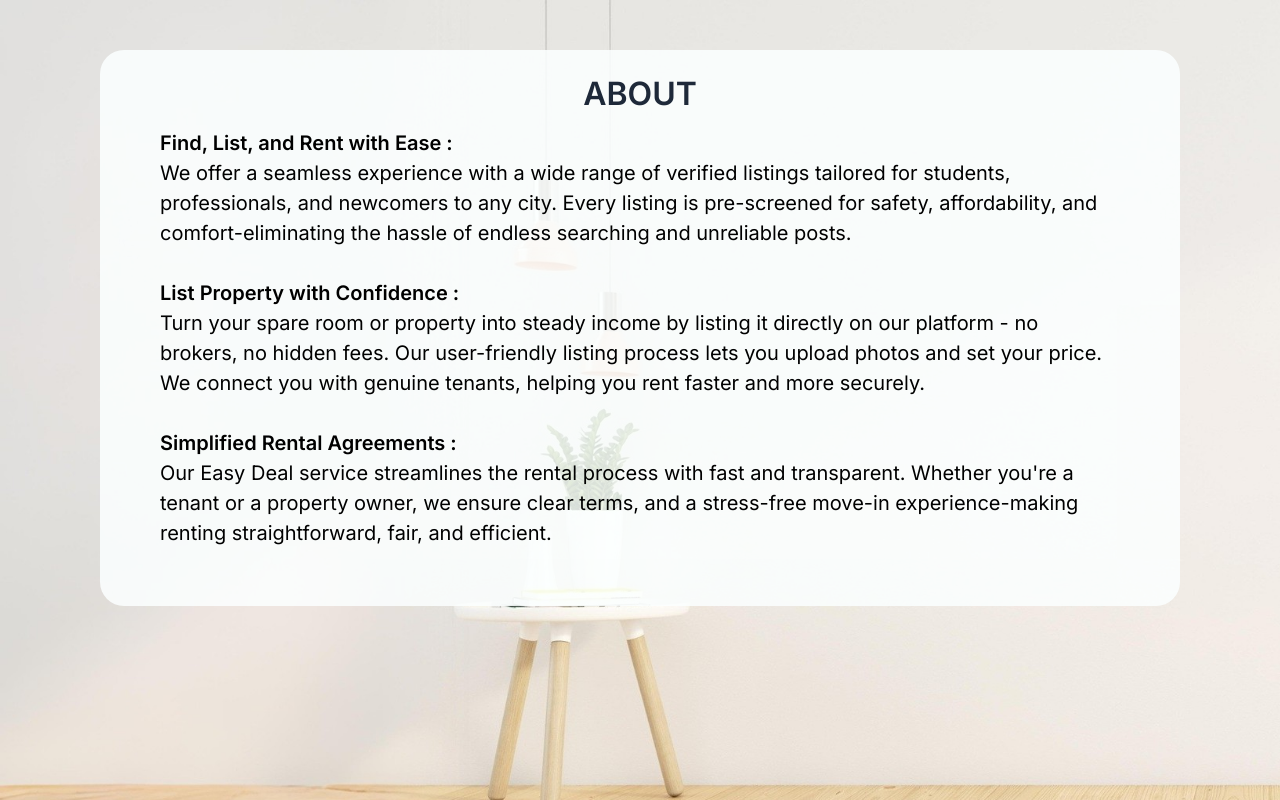
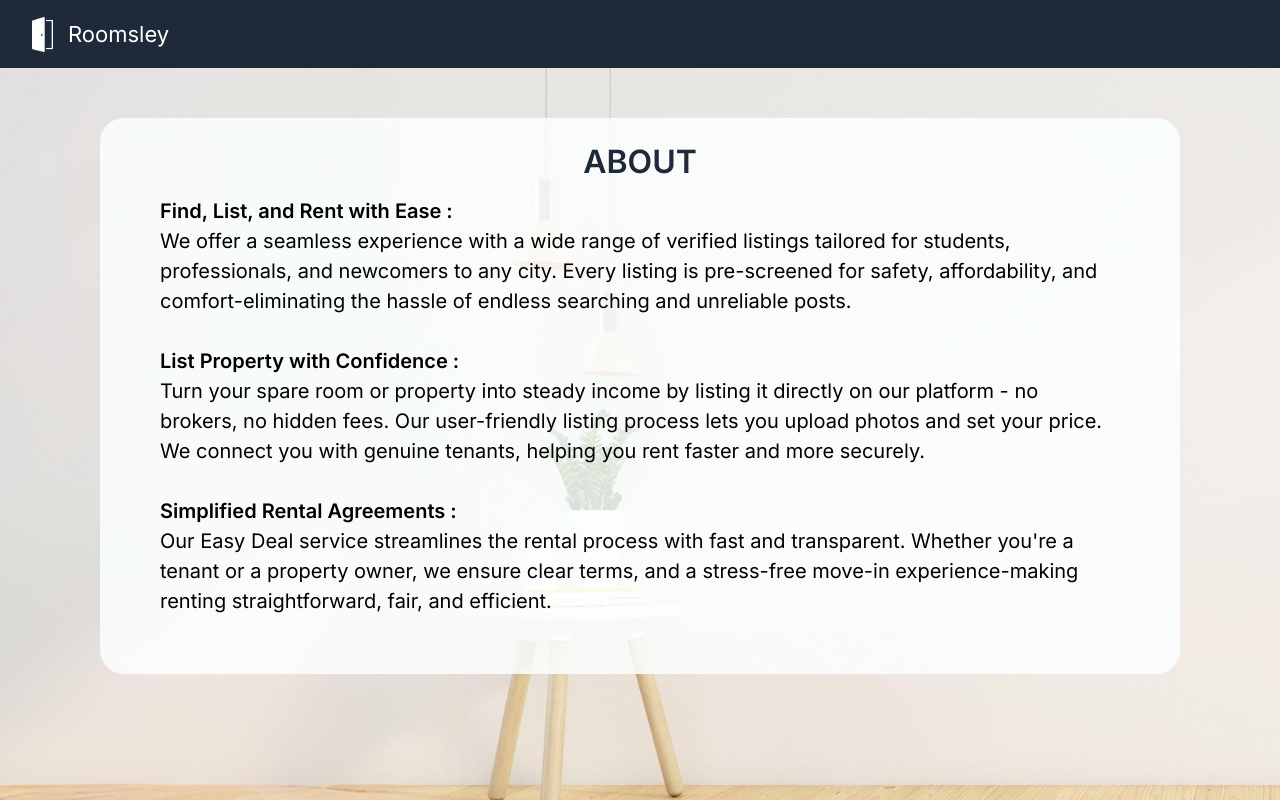
Before and after one commit to rohitkumar893/roomsley, a React (Vite) app: page /about in a window 1280 px wide. Built offline with nearby package versions, Linux system fonts and the light colour scheme.

Commit message:
added navbar in about page

```diff
--- a/src/pages/About.jsx
+++ b/src/pages/About.jsx
@@ -2,7 +2,16 @@ import './About.css'
 
 const About = () => {
   return (
+    <>
+    <nav className="h-[68px] w-full flex justify-between items-center bg-gray-800 text-[22px] z-50">
+        <div className='w-full flex justify-start items-center gap-[8px]'>
+          <img src='door.png' className='homeicon h-[35px]'></img>
+          <h1 className='text-white cursor-pointer' onClick={() => window.location.reload()}>Roomsley</h1>
+        </div>
+        </nav>
     <div className='aboutpage w-full flex justify-center items-center'>
+
+
         <div className='aboutcontainer flex flex-col gap-[10px] rounded-3xl'>
             <h1 className='text-[25px] sm:text-[32px] font-semibold flex justify-center items-center text-gray-800'>ABOUT</h1>
         <p className='text-[18px] sm:text-[20px] font-small'> <span className='font-semibold'>Find, List, and Rent with Ease :</span><br />
@@ -18,6 +27,7 @@ const About = () => {
             Our Easy Deal service streamlines the rental process with fast and transparent. Whether you're a tenant or a property owner, we ensure clear terms, and a stress-free move-in experience-making renting straightforward, fair, and efficient.</p><br /><br />
         </div>
     </div>
+    </>
   )
 }
 
```
